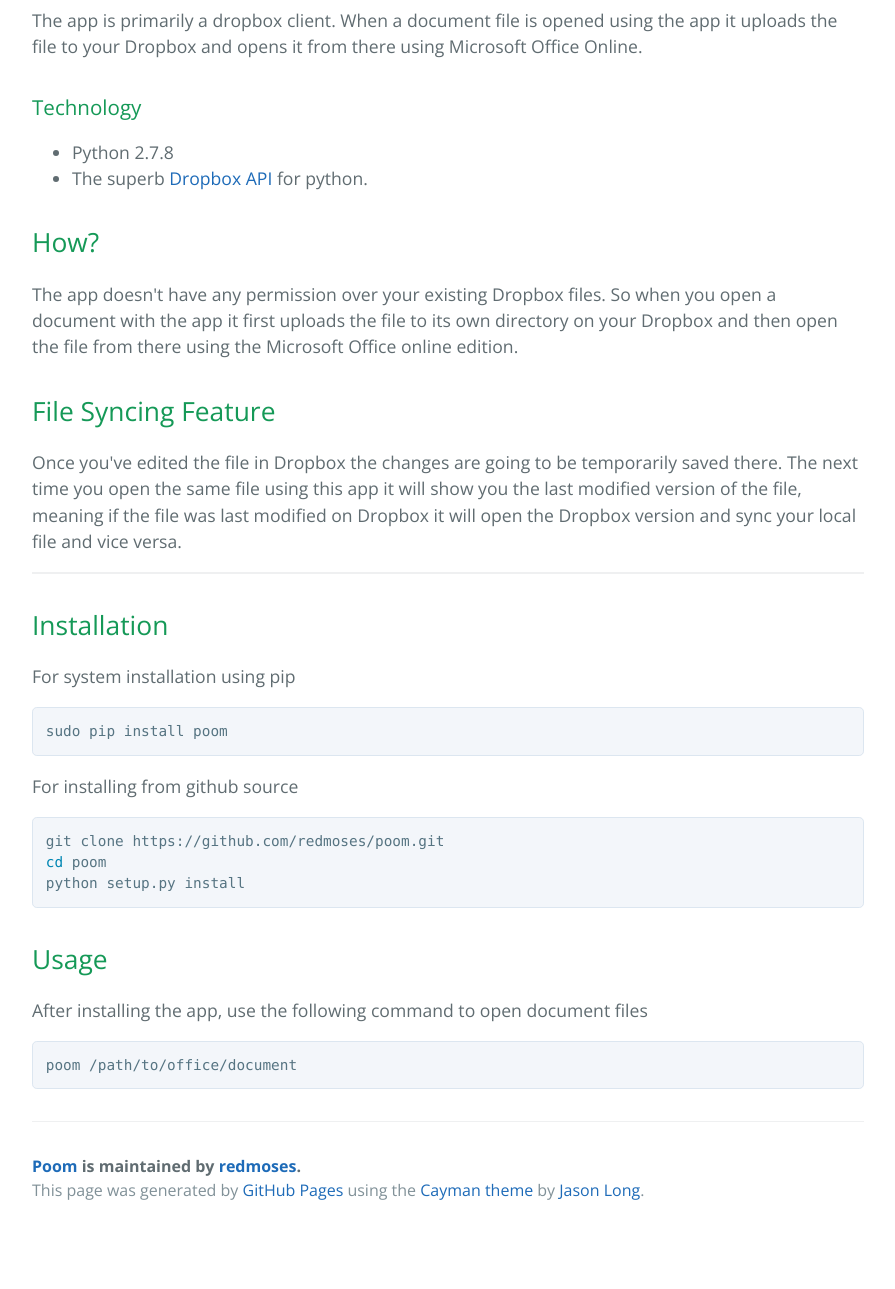
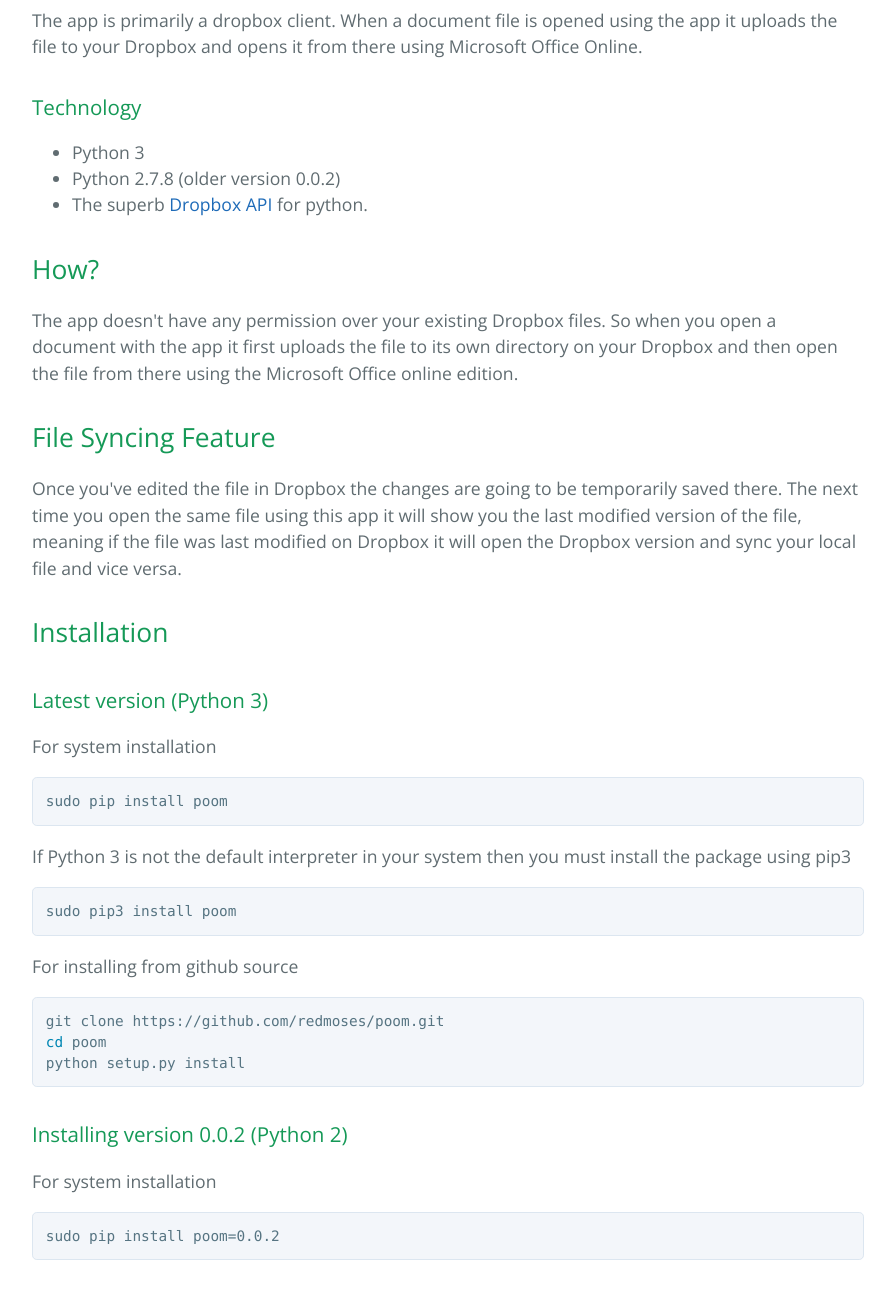
Before and after one commit to redmoses/MS-Office-Online-File-Launcher, a plain HTML site: page index.html in a window 1280 px wide. Shown: the part 620-1909 px from the top of the page, without its empty margins (192-1087 px from the left). Before the commit the page ends 1854 px from the top, so only its background shows below. Drawn offline with nearby package versions, Linux system fonts and the light colour scheme.

```diff
--- a/index.html
+++ b/index.html
@@ -34,7 +34,8 @@ and opens it from there using Microsoft Office Online.</p>
 <a id="technology" class="anchor" href="#technology" aria-hidden="true"><span class="octicon octicon-link"></span></a>Technology</h3>
 
 <ul>
-<li>  Python 2.7.8</li>
+<li>  Python 3 </li>
+<li>  Python 2.7.8 (older version 0.0.2)</li>
 <li>  The superb <a href="https://www.dropbox.com/developers/core/docs/python">Dropbox API</a> for python.</li>
 </ul>
 
@@ -52,20 +53,32 @@ online edition.</p>
 same file using this app it will show you the last modified version of the file, meaning if the file was last modified
 on Dropbox it will open the Dropbox version and sync your local file and vice versa.</p>
 
-<hr>
-
 <h2>
 <a id="installation" class="anchor" href="#installation" aria-hidden="true"><span class="octicon octicon-link"></span></a>Installation</h2>
 
-<p>For system installation using pip</p>
+<h3>
+<a id="latest-version-python-3" class="anchor" href="#latest-version-python-3" aria-hidden="true"><span class="octicon octicon-link"></span></a>Latest version (Python 3)</h3>
+
+<p>For system installation</p>
 
 <div class="highlight highlight-bash"><pre>sudo pip install poom</pre></div>
+
+<p>If Python 3 is not the default interpreter in your system then you must install the package using pip3</p>
+
+<div class="highlight highlight-bash"><pre>sudo pip3 install poom</pre></div>
 
 <p>For installing from github source</p>
 
 <div class="highlight highlight-bash"><pre>git clone https://github.com/redmoses/poom.git
 <span class="pl-c1">cd</span> poom
 python setup.py install</pre></div>
+
+<h3>
+<a id="installing-version-002-python-2" class="anchor" href="#installing-version-002-python-2" aria-hidden="true"><span class="octicon octicon-link"></span></a>Installing version 0.0.2 (Python 2)</h3>
+
+<p>For system installation</p>
+
+<div class="highlight highlight-bash"><pre>sudo pip install poom=0.0.2</pre></div>
 
 <h2>
 <a id="usage" class="anchor" href="#usage" aria-hidden="true"><span class="octicon octicon-link"></span></a>Usage</h2>
```
Also changed, not shown: params.json (+1 -1 lines).
